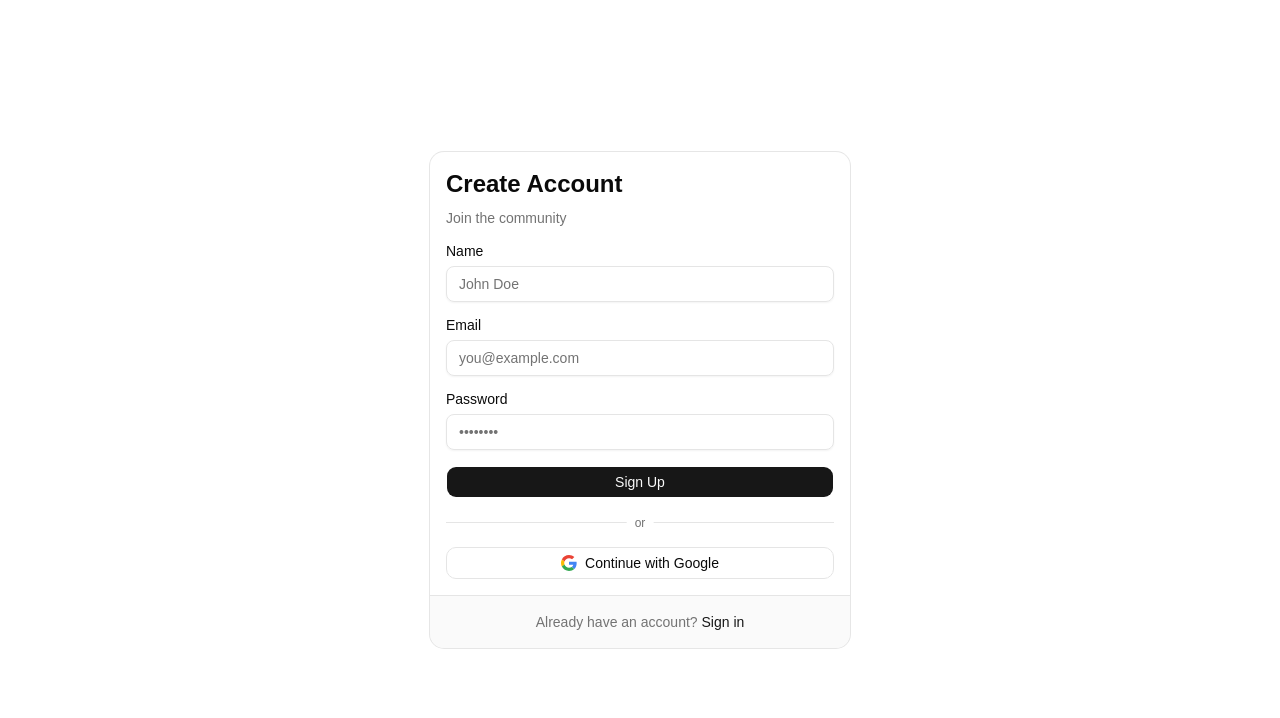
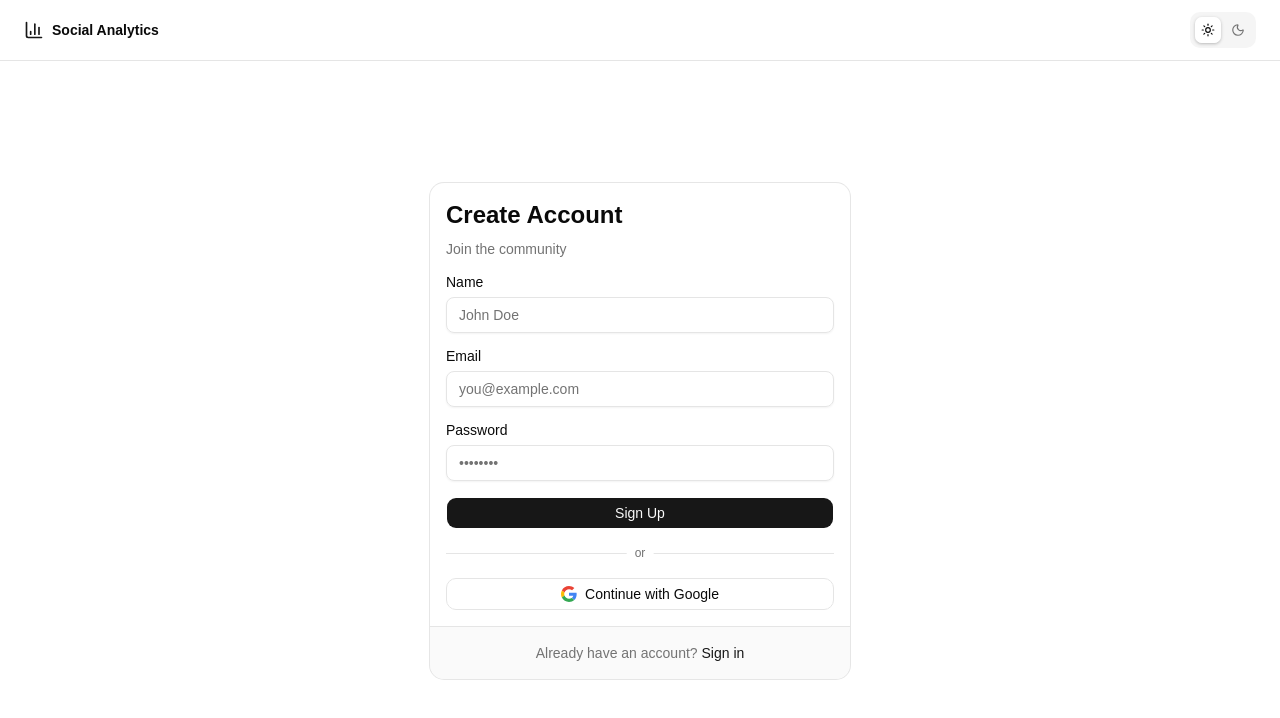
Before and after one commit to aryanrai-lang/Social-Media-Analytics-and-Growth-Tools, a React (Vite) app in the folder client/: page /signup in a window 1280 px wide. Shown: the top 718 px of the page. Built offline with nearby package versions, Linux system fonts and the light colour scheme; no server answers.

Commit message:
light and dark mode enhancemeent

```diff
--- a/client/src/pages/Login.tsx
+++ b/client/src/pages/Login.tsx
@@ -14,6 +14,8 @@ import {
   CardTitle,
 } from "@/components/ui/card";
 import { Separator } from "@/components/ui/separator";
+import { BarChart3 } from "lucide-react";
+import { ThemeToggle } from "@/components/ThemeToggle";
 
 const Login = () => {
   const [email, setEmail] = useState("");
@@ -38,7 +40,15 @@ const Login = () => {
   };
 
   return (
-    <div className="min-h-screen flex items-center justify-center bg-background p-4">
+    <div className="min-h-screen flex flex-col bg-background">
+      <nav className="flex items-center justify-between px-6 py-3 border-b bg-card">
+        <div className="flex items-center gap-2">
+          <BarChart3 className="h-5 w-5 text-primary" />
+          <span className="font-semibold text-sm">Social Analytics</span>
+        </div>
+        <ThemeToggle />
+      </nav>
+      <div className="flex-1 flex items-center justify-center p-4">
       <Card className="w-full max-w-[420px]">
         <CardHeader className="space-y-1">
           <CardTitle className="text-2xl font-bold">Welcome Back</CardTitle>
@@ -99,6 +109,7 @@ const Login = () => {
           </p>
         </CardFooter>
       </Card>
+      </div>
     </div>
   );
 };
--- a/client/src/pages/Signup.tsx
+++ b/client/src/pages/Signup.tsx
@@ -14,6 +14,8 @@ import {
   CardTitle,
 } from "@/components/ui/card";
 import { Separator } from "@/components/ui/separator";
+import { BarChart3 } from "lucide-react";
+import { ThemeToggle } from "@/components/ThemeToggle";
 
 const Signup = () => {
   const [name, setName] = useState("");
@@ -43,7 +45,15 @@ const Signup = () => {
   };
 
   return (
-    <div className="min-h-screen flex items-center justify-center bg-background p-4">
+    <div className="min-h-screen flex flex-col bg-background">
+      <nav className="flex items-center justify-between px-6 py-3 border-b bg-card">
+        <div className="flex items-center gap-2">
+          <BarChart3 className="h-5 w-5 text-primary" />
+          <span className="font-semibold text-sm">Social Analytics</span>
+        </div>
+        <ThemeToggle />
+      </nav>
+      <div className="flex-1 flex items-center justify-center p-4">
       <Card className="w-full max-w-[420px]">
         <CardHeader className="space-y-1">
           <CardTitle className="text-2xl font-bold">Create Account</CardTitle>
@@ -117,6 +127,7 @@ const Signup = () => {
           </p>
         </CardFooter>
       </Card>
+      </div>
     </div>
   );
 };
```
